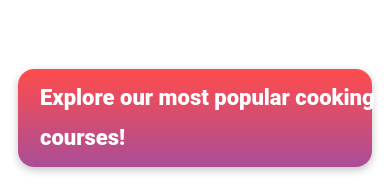
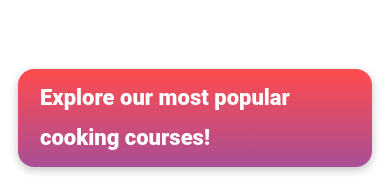
Before and after one commit to anonymous-a-rod/Sweet-berries-cooking-school, a plain HTML site: page index.html in a window 390 px wide. Shown: the part 642-830 px from the top of the page. Drawn offline with Linux system fonts and the light colour scheme.

Commit message:
Update style.css

```diff
--- a/style.css
+++ b/style.css
@@ -231,7 +231,8 @@ p.box-text {
   line-height: 40px;
   top: 70px;
   left: 40px;
-  width: 290px;
+  max-width: 325px;
+
 }
 
 @media only screen and (max-width: 800px) {
@@ -247,7 +248,6 @@ p.box-text {
     line-height: 40px;
     top: 9px;
     left: 22px;
-    width: 360px;
   }
 }
 
```
